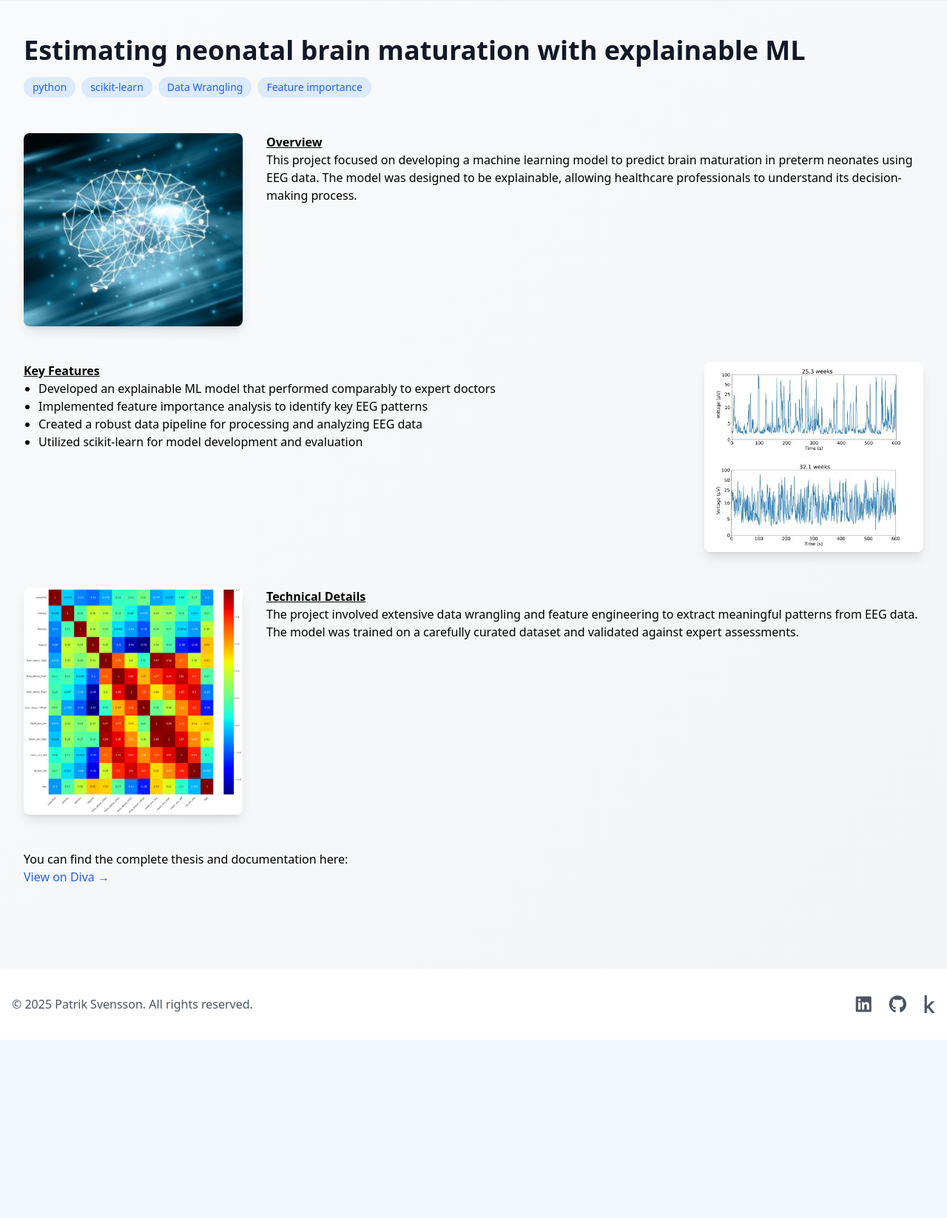
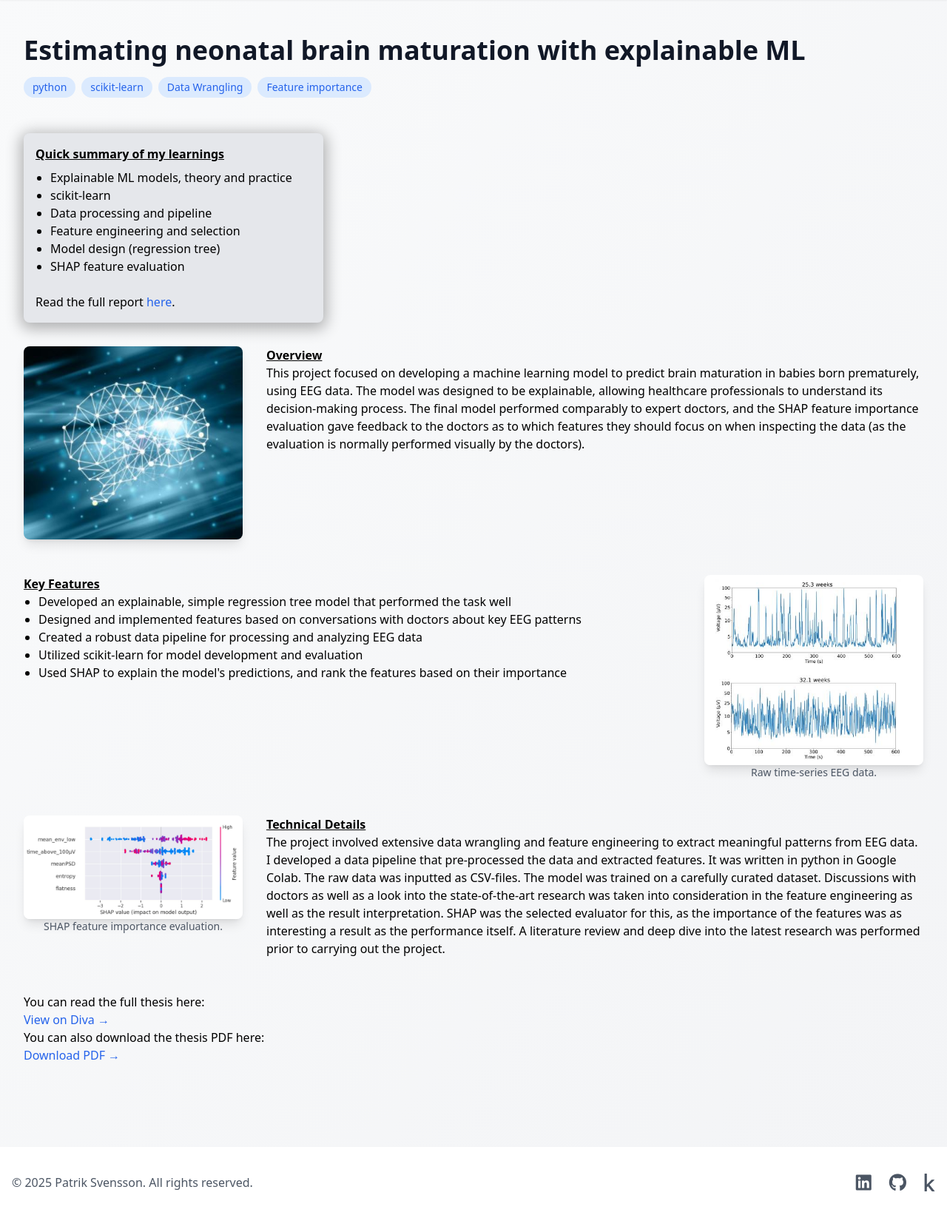
Before and after one commit to patriksn/portfolio, a Flask app: page /neonatal-brain-maturation in a window 1280 px wide. Shown: the part 64-1710 px from the top of the page at 74% size. Before the commit the page ends 1469 px from the top, so only its background shows below. Run offline with Flask 3, Linux system fonts and the light colour scheme; some libraries are stand-ins or nearby versions.

Commit message:
Updates project page 1
Updated text blocks, added summary box on top, changed images, added downloadable PDF link

```diff
--- a/portfolio_page/app.py
+++ b/portfolio_page/app.py
@@ -83,7 +83,8 @@ projects = {
         ''',
         'technologies': ['python', 'scikit-learn', 'Data Wrangling', 'Feature importance'],
         'links': {
-            'thesis': 'https://www.diva-portal.org/smash/record.jsf?dswid=9279&pid=diva2%3A1768830&c=18&searchType=SIMPLE&language=en&query=%22patrik+svensson%22&af=%5B%5D&aq=%5B%5B%5D%5D&aq2=%5B%5B%5D%5D&aqe=%5B%5D&noOfRows=50&sortOrder=author_sort_asc&sortOrder2=title_sort_asc&onlyFullText=true&sf=undergraduate'
+            'thesis': 'https://www.diva-portal.org/smash/record.jsf?dswid=9279&pid=diva2%3A1768830&c=18&searchType=SIMPLE&language=en&query=%22patrik+svensson%22&af=%5B%5D&aq=%5B%5B%5D%5D&aq2=%5B%5B%5D%5D&aqe=%5B%5D&noOfRows=50&sortOrder=author_sort_asc&sortOrder2=title_sort_asc&onlyFullText=true&sf=undergraduate',
+            'pdf': 'pdfs/MastersThesisSvensson.pdf'
         }
     },
     'activity-recognition': {
--- a/portfolio_page/templates/project1.html
+++ b/portfolio_page/templates/project1.html
@@ -14,6 +14,20 @@
         </div>
     </div>
 
+<!-- Learning Highlights Box -->
+<div class="bg-gray-200 p-4 rounded-lg shadow-[0_4px_20px_4px_rgba(0,0,0,0.3)] md:w-1/3 mb-8">
+    <h3 class="font-bold underline mb-2">Quick summary of my learnings</h3>
+    <ul class="list-disc pl-5">
+        <li>Explainable ML models, theory and practice</li>
+        <li>scikit-learn</li>
+        <li>Data processing and pipeline</li>
+        <li>Feature engineering and selection</li>
+        <li>Model design (regression tree)</li>
+        <li>SHAP feature evaluation</li>
+    </ul>
+    <p><br>Read the full report <a href="{{ project.links.thesis }}" target="_blank" class="text-blue-600 hover:text-blue-800">here</a>.</p>
+</div>
+
     <!-- First Block: Image Left, Text Right -->
     <div class="flex flex-col md:flex-row gap-8 mb-12">
         <div class="md:w-1/4">
@@ -21,7 +35,7 @@
         </div>
         <div class="md:w-3/4 prose">
             <h2 class="font-bold underline">Overview</h2>
-            <p>This project focused on developing a machine learning model to predict brain maturation in preterm neonates using EEG data. The model was designed to be explainable, allowing healthcare professionals to understand its decision-making process.</p>
+            <p>This project focused on developing a machine learning model to predict brain maturation in babies born prematurely, using EEG data. The model was designed to be explainable, allowing healthcare professionals to understand its decision-making process. The final model performed comparably to expert doctors, and the SHAP feature importance evaluation gave feedback to the doctors as to which features they should focus on when inspecting the data (as the evaluation is normally performed visually by the doctors).</p>
         </div>
     </div>
 
@@ -30,32 +44,35 @@
         <div class="md:w-3/4 prose">
             <h2 class="font-bold underline">Key Features</h2>
             <ul class="list-disc pl-5">
-                <li>Developed an explainable ML model that performed comparably to expert doctors</li>
-                <li>Implemented feature importance analysis to identify key EEG patterns</li>
+                <li>Developed an explainable, simple regression tree model that performed the task well</li>
+                <li>Designed and implemented features based on conversations with doctors about key EEG patterns</li>
                 <li>Created a robust data pipeline for processing and analyzing EEG data</li>
                 <li>Utilized scikit-learn for model development and evaluation</li>
+                <li>Used SHAP to explain the model's predictions, and rank the features based on their importance</li>
             </ul>
         </div>
         <div class="md:w-1/4">
             <img src="{{ url_for('static', filename='images/project1_2.JPG') }}" alt="Project 1 Feature Analysis" class="w-full h-auto rounded-lg shadow-lg">
+            <figcaption class="text-center text-sm text-gray-600">Raw time-series EEG data.</figcaption>
         </div>
     </div>
 
     <!-- Third Block: Image Left, Text Right -->
     <div class="flex flex-col md:flex-row gap-8 mb-12">
         <div class="md:w-1/4">
-            <img src="{{ url_for('static', filename='images/project1_3.png') }}" alt="Project 1 Results" class="w-full h-auto rounded-lg shadow-lg">
+            <img src="{{ url_for('static', filename='images/project1_4.JPG') }}" alt="Project 1 Results" class="w-full h-auto rounded-lg shadow-lg">
+            <figcaption class="text-center text-sm text-gray-600">SHAP feature importance evaluation.</figcaption>
         </div>
         <div class="md:w-3/4 prose">
             <h2 class="font-bold underline">Technical Details</h2>
-            <p>The project involved extensive data wrangling and feature engineering to extract meaningful patterns from EEG data.  The model was trained on a carefully curated dataset and validated against expert assessments.</p>
+            <p>The project involved extensive data wrangling and feature engineering to extract meaningful patterns from EEG data. I developed a data pipeline that pre-processed the data and extracted features. It was written in python in Google Colab. The raw data was inputted as CSV-files. The model was trained on a carefully curated dataset. Discussions with doctors as well as a look into the state-of-the-art research was taken into consideration in the feature engineering as well as the result interpretation. SHAP was the selected evaluator for this, as the importance of the features was as interesting a result as the performance itself. A literature review and deep dive into the latest research was performed prior to carrying out the project.</p>
         </div>
     </div>
 
     {% if project.links %}
     <div class="mt-8">
         {% if project.links.thesis %}
-        <p>You can find the complete thesis and documentation here:</p>
+        <p>You can read the full thesis here:</p>
         <a href="{{ project.links.thesis }}" target="_blank" class="text-blue-600 hover:text-blue-800">View on Diva →</a>
         {% endif %}
         {% if project.links.pdf %}
```
Also changed, not shown: portfolio_page/static/images/project1_4.JPG (added), 1 other file.
